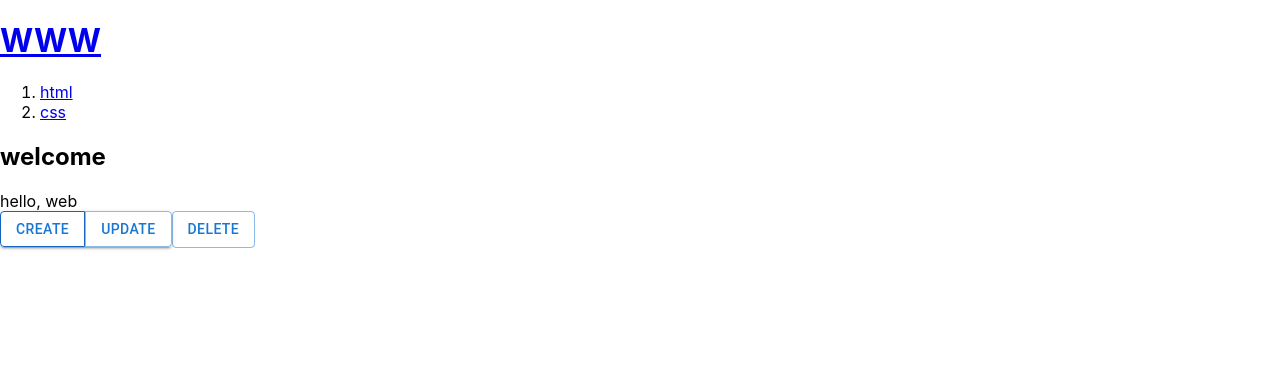
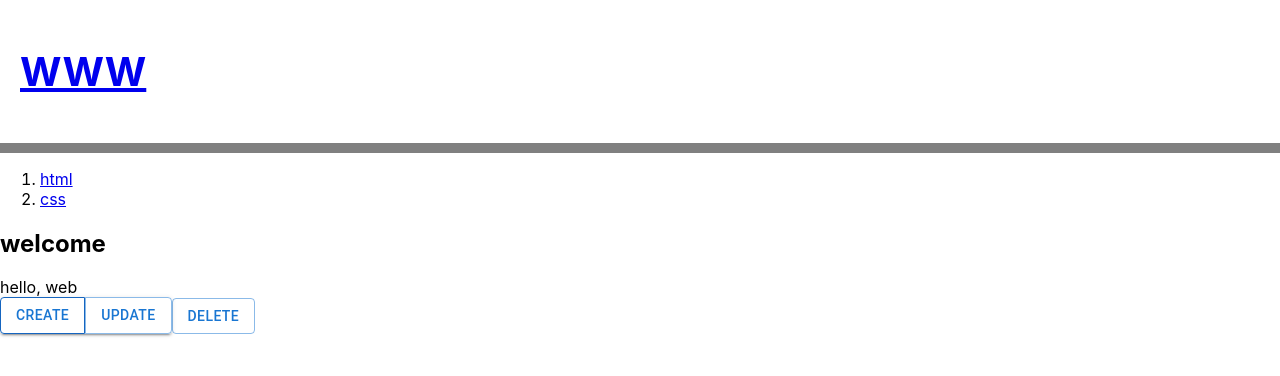
Before and after one commit to tmdeksdl/W10, a React (Create React App) app: page / in a window 1280 px wide. Shown: the top 376 px of the page. Built offline with nearby package versions, Linux system fonts and the light colour scheme.

Commit message:
App.css 이용 스타일 변경시도

```diff
--- a/src/App.css
+++ b/src/App.css
@@ -1,38 +1,5 @@
-.App {
-  text-align: center;
+header {
+  border-bottom: 10px solid gray;
+  padding: 20px;
+  font-size: 20px
 }
-
-.App-logo {
-  height: 40vmin;
-  pointer-events: none;
-}
-
-@media (prefers-reduced-motion: no-preference) {
-  .App-logo {
-    animation: App-logo-spin infinite 20s linear;
-  }
-}
-
-.App-header {
-  background-color: #282c34;
-  min-height: 100vh;
-  display: flex;
-  flex-direction: column;
-  align-items: center;
-  justify-content: center;
-  font-size: calc(10px + 2vmin);
-  color: white;
-}
-
-.App-link {
-  color: #61dafb;
-}
-
-@keyframes App-logo-spin {
-  from {
-    transform: rotate(0deg);
-  }
-  to {
-    transform: rotate(360deg);
-  }
-}
```
